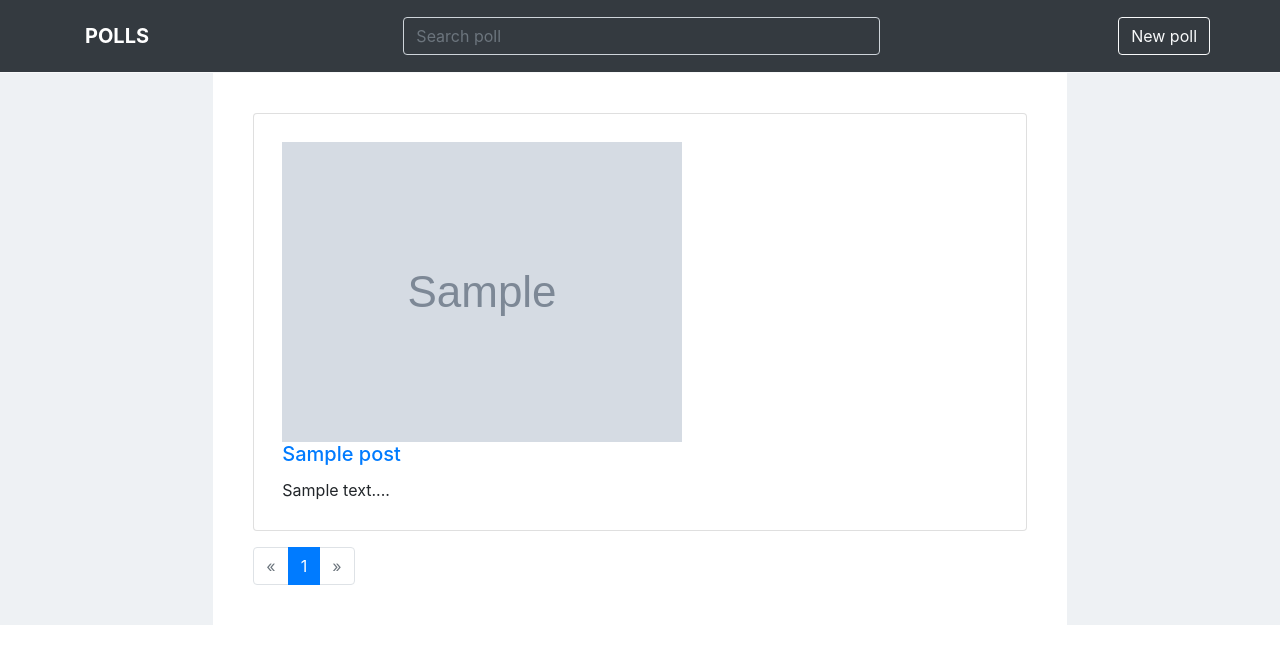
After one commit to BBohdanBB/VotingSystem, a Django app: page /polls/page/ in a window 1280 px wide. The commit adds this page. Shown: the top 664 px of the page. Run offline with Django 3.2, Linux system fonts and the light colour scheme; tables that the repository leaves empty hold one stand-in row (values such as "Sample post"); grey boxes marked "Sample" are stand-in pictures; some libraries are stand-ins or nearby versions.

Commit message:
add pagination to main page

```diff
--- a/VotingSystem/settings.py
+++ b/VotingSystem/settings.py
@@ -61,7 +61,7 @@ ROOT_URLCONF = 'VotingSystem.urls'
 TEMPLATES = [
     {
         'BACKEND': 'django.template.backends.django.DjangoTemplates',
-        'DIRS': [os.path.join(BASE_DIR, 'templates')]
+        'DIRS': [os.path.join(BASE_DIR, 'templates'), os.path.join(BASE_DIR, 'static')]
         ,
         'APP_DIRS': True,
         'OPTIONS': {
--- a/VotingSystem/urls.py
+++ b/VotingSystem/urls.py
@@ -18,7 +18,7 @@ from django.urls import include, path
 from polls.views import index
 
 urlpatterns = [
-    path('', index.IndexView.as_view()),
+    path('', index.polls),
     path('polls/', include('polls.urls')),
     path('admin/', admin.site.urls),
 ]
--- /dev/null
+++ b/polls/templates/polls/layout.html
@@ -0,0 +1,49 @@
+<!DOCTYPE html>
+<html lang="en">
+<head>
+    <meta charset="UTF-8">
+    <title>Polls</title>
+    <link href="https://stackpath.bootstrapcdn.com/bootstrap/4.1.1/css/bootstrap.min.css" rel="stylesheet" integrity="sha384-WskhaSGFgHYWDcbwN70/dfYBj47jz9qbsMId/iRN3ewGhXQFZCSftd1LZCfmhktB" crossorigin="anonymous">
+    {% load static %}
+    <link rel="stylesheet" type="text/css" href="{% static 'polls/post_summary_style.css' %}" />
+</head>
+<body>
+    <nav class="navbar navbar-expand-lg navbar-dark bg-dark border-bottom border-light sticky-top p-lg-3">
+        <div class="container pr-lg-0">
+            <a class="navbar-brand font-weight-bold" href="{% url 'polls:index' %}">POLLS</a>
+            <button class="navbar-toggler" type="button" data-toggle="collapse" data-target="#navbarSupportedContent" aria-controls="navbarSupportedContent" aria-expanded="false" aria-label="Toggle navigation">
+                <span class="navbar-toggler-icon"></span>
+            </button>
+
+            <div class="collapse navbar-collapse" id="navbarSupportedContent">
+                <form class="form-inline my-2 my-lg-0 w-100">
+                    <input class="form-control mx-lg-auto w-50 bg-transparent text-light" type="search" placeholder="Search poll" aria-label="Searc">
+                </form>
+                <form class="form-inline">
+                    <button class="btn btn-outline-light" type="button">New poll</button>
+                </form>
+            </div>
+        </div>
+    </nav>
+
+    <div class="container mw-100">
+        <div class="row">
+            <div class="col-2" style="background-color:#eef1f4">
+
+            </div>
+            <div class="col-8 p-lg-4">
+                {% block content %}
+                {% endblock %}
+            </div>
+            <div class="col-2" style="background-color:#eef1f4">
+
+            </div>
+        </div>
+    </div>
+    <script
+  src="https://code.jquery.com/jquery-3.3.1.min.js"
+  integrity="sha256-FgpCb/KJQlLNfOu91ta32o/NMZxltwRo8QtmkMRdAu8="
+  crossorigin="anonymous"></script>
+    <script src="https://stackpath.bootstrapcdn.com/bootstrap/4.1.1/js/bootstrap.min.js" integrity="sha384-smHYKdLADwkXOn1EmN1qk/HfnUcbVRZyYmZ4qpPea6sjB/pTJ0euyQp0Mk8ck+5T" crossorigin="anonymous"></script>
+</body>
+</html>
--- /dev/null
+++ b/polls/templates/polls/poll_summary.html
@@ -0,0 +1,42 @@
+{% extends 'polls/layout.html' %}
+
+{% block content %}
+    <div class="well">
+        {% if post_list %}
+            {% for post in post_list %}
+                <div class="card m-3 my-3 p-2 leftspace">
+                    <div class="card-body">
+                        <img class="icon" src="/{{ post.icon }}">
+                        <h5 class="card-title"><a href="{% url 'polls:post' post.id %}">{{ post.title }}</a></h5>
+                        <p class="card-text">{{ post.description|slice:":150" }}...</p>
+                    </div>
+                </div>
+            {% endfor %}
+        {% else %}
+            <p>No polls are available.</p>
+        {% endif %}
+    </div>
+
+    <nav aria-label="Page navigation example" class="m-3">
+            <ul class="pagination">
+                {% if post_list.has_previous %}
+                    <li class="page-item"><a class="page-link" href="/polls/page/{{ post_list.previous_page_number }}/" aria-label="Previous">&laquo;</a></li>
+                {% else %}
+                    <li class="page-item disabled"><a class="page-link" href="">&laquo;</a></li>
+                {% endif %}
+                {% for page in post_list.paginator.page_range %}
+                    {% if page == post_list.number %}
+                        <li class="page-item active"><a class="page-link" href="/polls/page/{{ page }}/">{{ page }}</a></li>
+                    {% else %}
+                        <li><a class="page-link" href="/polls/page/{{ page }}/">{{ page }}</a></li>
+                    {% endif %}
+                {% endfor %}
+                {% if post_list.has_next %}
+                    <li class="page-item "><a class="page-link" href="/polls/page/{{ post_list.next_page_number }}/">&raquo;</a></li>
+                {% else %}
+                    <li class="page-item disabled"><a class="page-link" href="">&raquo;</a></li>
+                {% endif %}
+            </ul>
+
+    </nav>
+{% endblock %}
--- a/polls/urls.py
+++ b/polls/urls.py
@@ -4,17 +4,10 @@ from polls.views import authorization, index, postview
 
 app_name = 'polls'
 urlpatterns = [
-    # ex: /polls/
-    #path('', views.index, name='index'),
-    # ex: /polls/5/
-    #path('<int:question_id>/', views.detail, name='detail'),
-    # ex: /polls/5/results/
-    #path('<int:question_id>/results/', views.results, name='results'),
-    # ex: /polls/5/vote/
-    #path('<int:question_id>/vote/', views.vote, name='vote'),
-    path('', index.IndexView.as_view(), name='index'),
+    path('', index.polls, name='index'),
     path('login/', authorization.login, name='login'),
     path('register/', authorization.register, name='register'),
-    path('post/', index.IndexView.as_view(), name="post"),
+    path('page/', index.polls, name="page"),
+    path('page/<int:page_number>/', index.polls, name="page"),
     path('post/<int:postid>/', postview.post, name="post"),
 ]
--- a/polls/views/index.py
+++ b/polls/views/index.py
@@ -1,13 +1,15 @@
 from django.http import HttpResponse, HttpResponseRedirect
 from django.views import generic
 from django.utils import timezone
+from django.shortcuts import render_to_response, render
 from polls.models import Post
+from django.core.paginator import Paginator, EmptyPage
 
-class IndexView(generic.ListView):
-    template_name = 'polls/index.html'
-    context_object_name = 'latest_post_list'
-
-    def get_queryset(self):
-        return Post.objects.filter(
-        modifiedDate__lte=timezone.now()
-    ).order_by('-modifiedDate')[:5]
+def polls(request, page_number=1):
+    template_name = 'polls/poll_summary.html'
+    try:
+        all_polls = Post.objects.all().order_by('-modifiedDate')
+        current_page = Paginator(all_polls, 5)
+        return render_to_response(template_name, {'post_list' : current_page.page(page_number)})
+    except( EmptyPage ):
+        return render(request, template_name)
```
Also changed, not shown: polls/templates/polls/index.html (deleted, +0 -10 lines), polls/templates/polls/post.html (+4 -8 lines).
